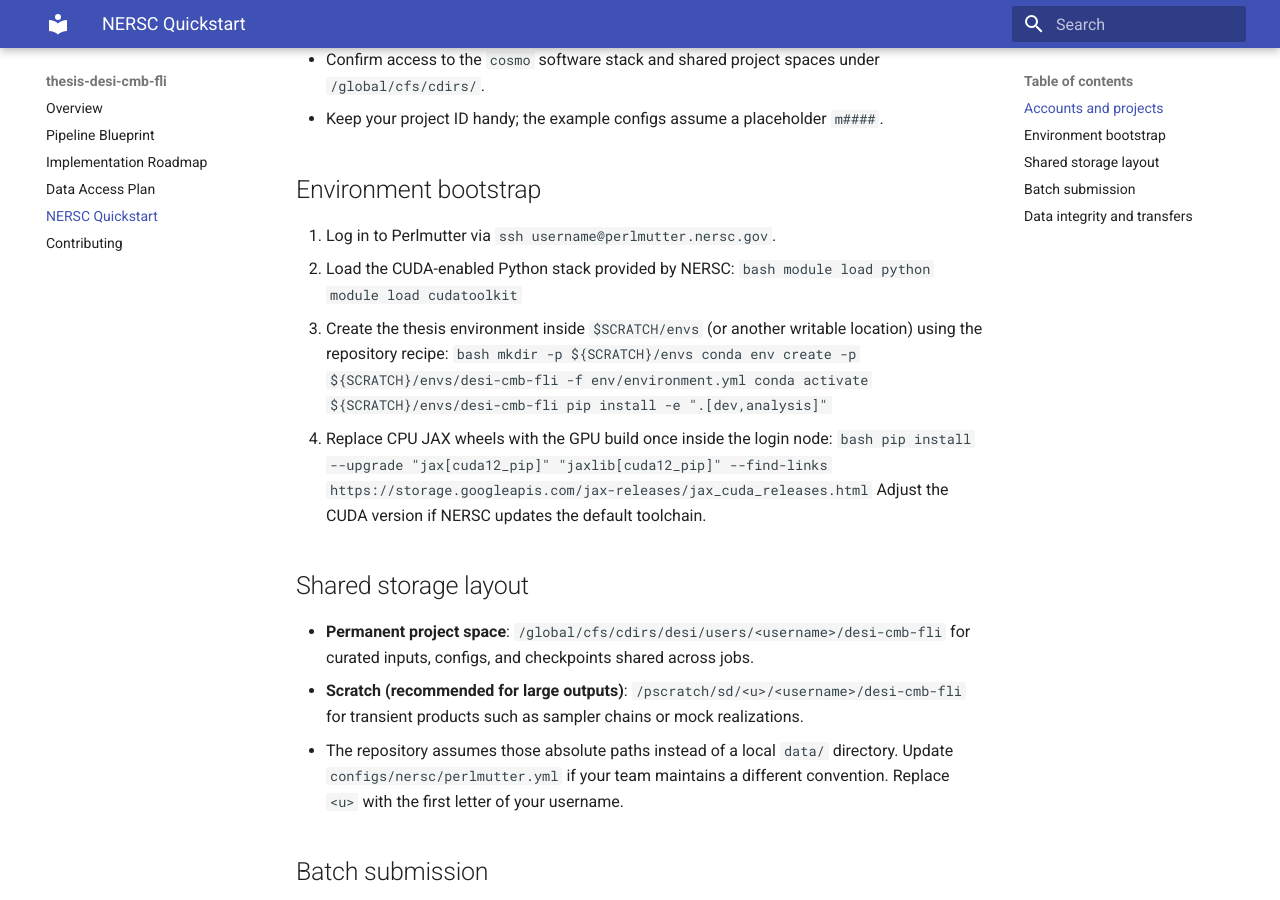
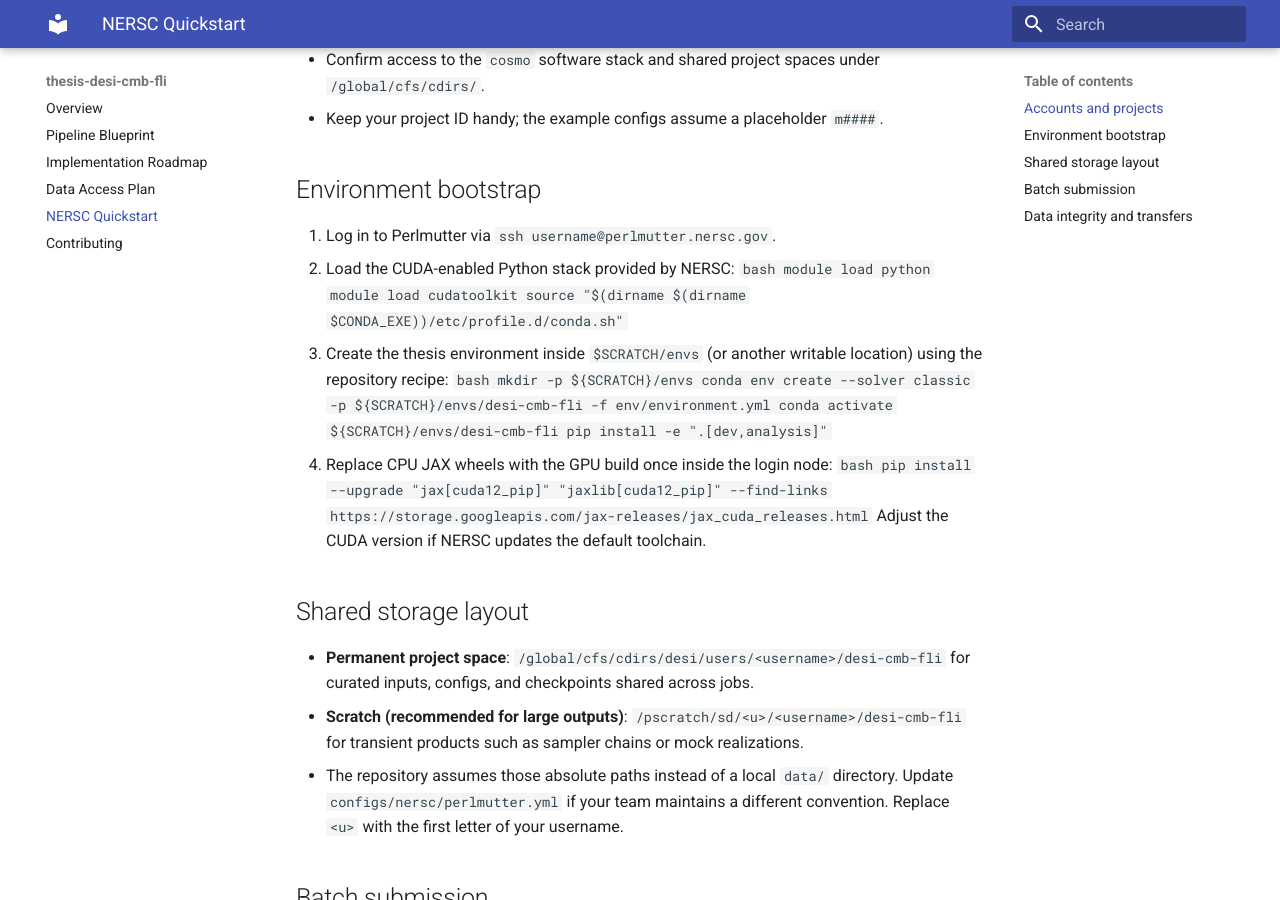
Before and after one commit to Joletaxi19/thesis-desi-cmb-fli, an MkDocs documentation site: the page built from docs/hpc.md, in a window 1280 px wide and 900 px high, scrolled down 334 px. Built offline with MkDocs 1.6.1 and Material for MkDocs 9.7.7, drawn with Linux system fonts in a browser that asks for light colours.

````diff
--- a/docs/hpc.md
+++ b/docs/hpc.md
@@ -16,12 +16,13 @@ project details before launching.
    ```bash
    module load python
    module load cudatoolkit
+   source "$(dirname $(dirname $CONDA_EXE))/etc/profile.d/conda.sh"
    ```
 3. Create the thesis environment inside `$SCRATCH/envs` (or another writable
   location) using the repository recipe:
   ```bash
   mkdir -p ${SCRATCH}/envs
-  conda env create -p ${SCRATCH}/envs/desi-cmb-fli -f env/environment.yml
+  conda env create --solver classic -p ${SCRATCH}/envs/desi-cmb-fli -f env/environment.yml
   conda activate ${SCRATCH}/envs/desi-cmb-fli
   pip install -e ".[dev,analysis]"
   ```
--- a/pyproject.toml
+++ b/pyproject.toml
@@ -54,7 +54,7 @@ analysis = [
   "numpyro>=0.13",
   "jaxpm==0.1.6",
   "mpi4jax>=0.3.15",
-  "jax-cosmo @ git+https://github.com/DifferentiableUniverseInitiative/jax_cosmo@main",
+  "jax-cosmo @ git+https://github.com/DifferentiableUniverseInitiative/jax_cosmo@master",
 ]
 docs = [
   "mkdocs",
````
Also changed, not shown: 1 other file.
